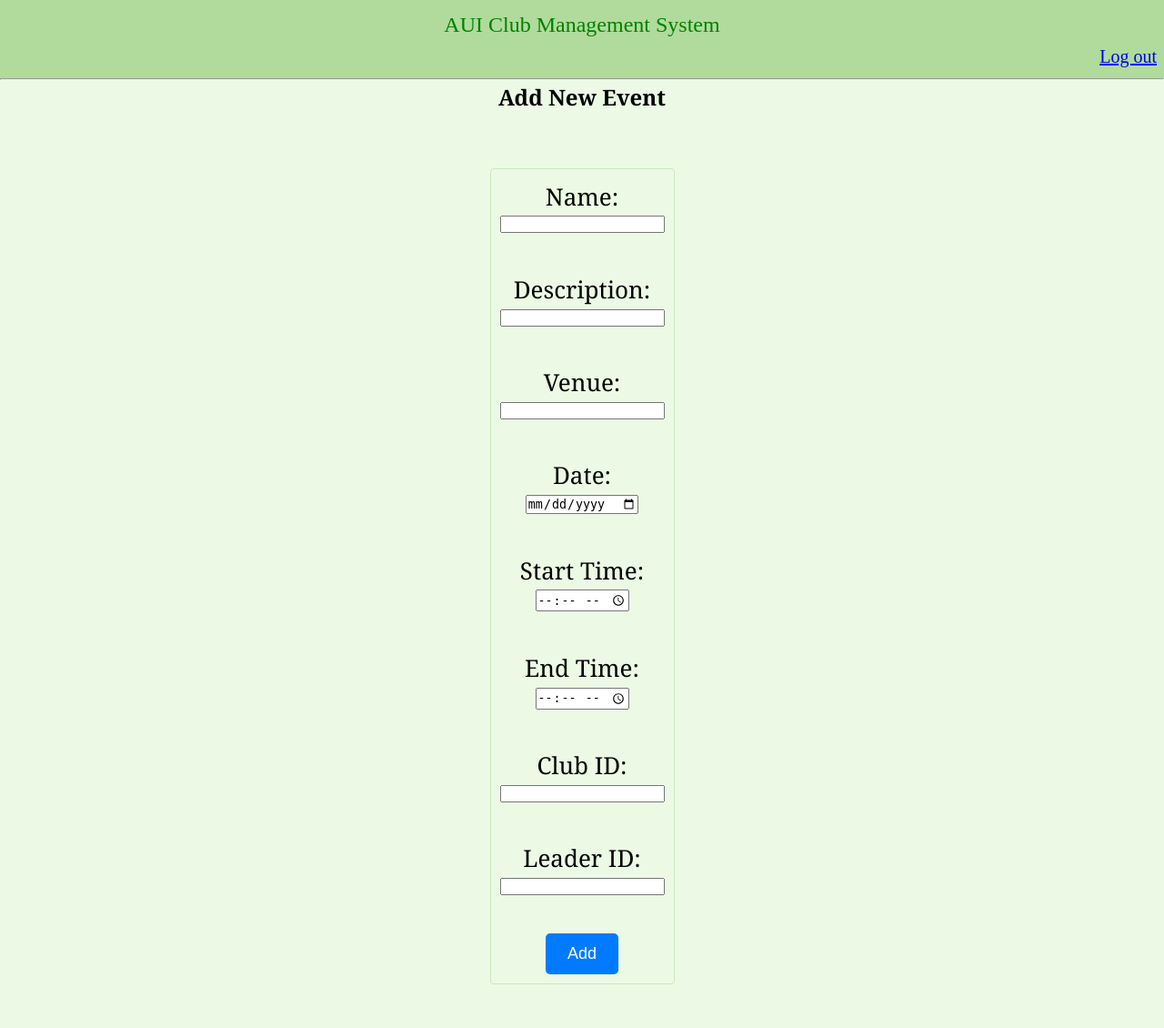
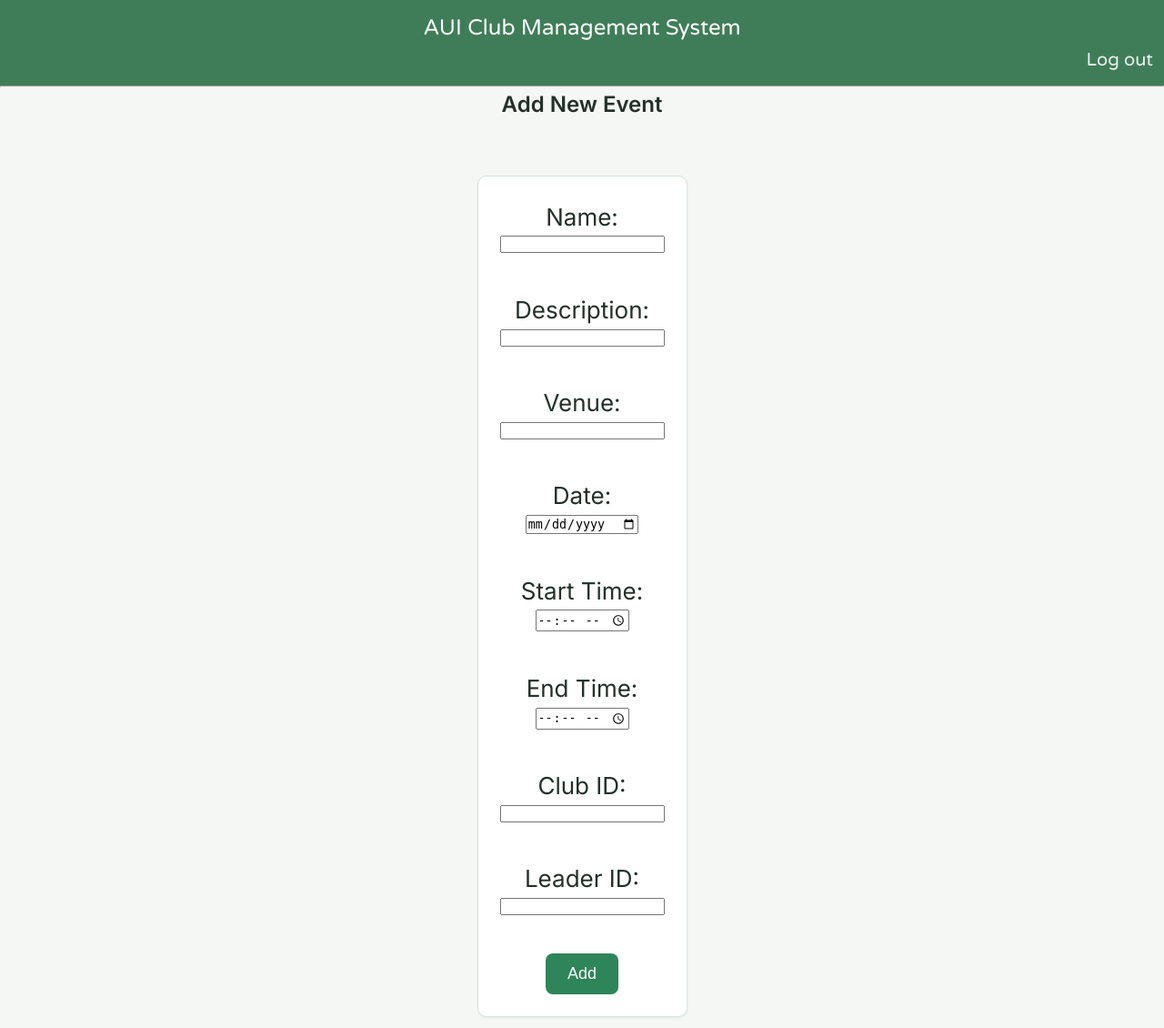
Before and after one commit to ZyadSerghini/club-management-system, a Flask app: page /events/add in a window 1280 px wide. Shown: the whole page at 91% size. Before the commit the page ends 1082 px from the top, so only its background shows below. Run offline with Flask 3, Linux system fonts and the light colour scheme; some libraries are stand-ins or nearby versions.

Commit message:
Enhanced style

```diff
--- a/static/style.css
+++ b/static/style.css
@@ -1,3 +1,16 @@
+/* Palette */
+:root {
+    --bg: #f4f7f4;
+    --surface: #ffffff;
+    --ink: #243029;
+    --muted: #5b6b60;
+    --header-bg: #3f7d58;
+    --header-ink: #ffffff;
+    --accent: #2f855a;
+    --accent-hover: #276749;
+    --border: #d7e3da;
+}
+
 /* Base styles */
 * {
     box-sizing: border-box;
@@ -6,45 +19,58 @@
 }
 
 body {
-    font-family: Georgia, sans-serif;
+    font-family: 'Inter', system-ui, -apple-system, sans-serif;
     line-height: 1.6;
-    background-color: #ECFAE5;
+    background-color: var(--bg);
+    color: var(--ink);
     text-align: center;
 }
 
-p{
+p {
     font-size: 20px;
 }
 
 header {
-    background-color: #B0DB9C;
-    font-family: Varela Round;
-    color: #DDF6D2;
-    padding: 0.5rem;
-    font-size:24px;
-
+    background-color: var(--header-bg);
+    font-family: 'Varela Round', system-ui, sans-serif;
+    color: var(--header-ink);
+    padding: 0.75rem;
+    font-size: 24px;
 }
 
-h1{
+header a {
+    color: var(--header-ink);
+    text-decoration: none;
+    opacity: 0.9;
+}
+
+header a:hover {
+    opacity: 1;
+    text-decoration: underline;
+}
+
+h1 {
     font-size: 56px;
+    font-family: 'Varela Round', system-ui, sans-serif;
+    color: var(--header-bg);
 }
 
 form {
     text-align: center;
     font-size: 26px;
-    padding: 10px;
-    /*width: 250px;*/
-    border: 1px solid #CAE8BD;
-    border-radius: 4px;
+    padding: 24px;
+    background-color: var(--surface);
+    border: 1px solid var(--border);
+    border-radius: 10px;
+    box-shadow: 0 1px 3px rgba(36, 48, 41, 0.06);
     margin-top: 8px;
     margin-bottom: 12px;
     display: flex;
     flex-direction: column;
     align-items: center;
-    /*gap: 10px;*/
+}
 
-}
-div{
+div {
     display: flex;
     flex-direction: column;
     align-items: center;
@@ -52,17 +78,18 @@ div{
     text-align: center;
     margin-top: 50px;
 }
+
 button {
     font-size: 18px;
     padding: 12px 24px;
-    background-color: #007bff;
-    color: white;
+    background-color: var(--accent);
+    color: #fff;
     border: none;
-    border-radius: 5px;
+    border-radius: 8px;
     cursor: pointer;
-    transition: background-color 0.3s ease;
+    transition: background-color 0.2s ease;
 }
 
 button:hover {
-    background-color: #0056b3;
+    background-color: var(--accent-hover);
 }
--- a/templates/base.html
+++ b/templates/base.html
@@ -2,12 +2,15 @@
 <html>
 <head>
     <title>{% block title %}Club System{% endblock %}</title>
+    <link rel="preconnect" href="https://fonts.googleapis.com">
+    <link rel="preconnect" href="https://fonts.gstatic.com" crossorigin>
+    <link href="https://fonts.googleapis.com/css2?family=Inter:wght@400;500;600&family=Varela+Round&display=swap" rel="stylesheet">
     <link rel="stylesheet" href="{{ url_for('static', filename='style.css') }}">
 </head>
 <body>
     <header>
     <nav>
-      <p style="text-align:center; color:green; font-size:1em">AUI Club Management System</p>
+      <p style="text-align:center; color:#ffffff; font-size:1em">AUI Club Management System</p>
         <p style="text-align:right"><a href="{{ url_for('index') }}" >Log out</a></p>
 
         <!--<a href="{{ url_for('clubs') }}">Clubs</a> |-->
```
